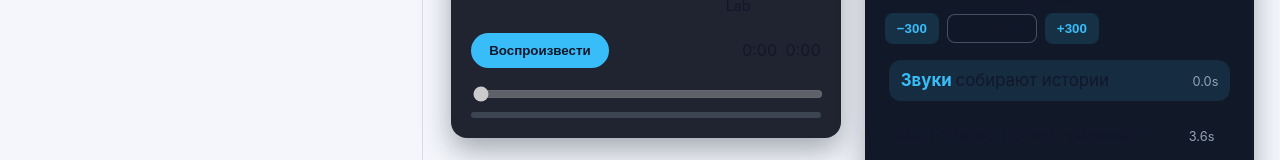
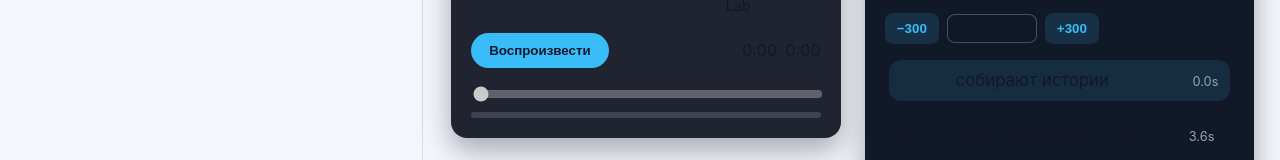
Before and after one commit to rtalyutin/aik-front, a React (Vite) app: page / in a window 1280 px wide. Shown: the part 444-604 px from the top of the page. Built offline with nearby package versions, Linux system fonts and the light colour scheme.

Commit message:
feat: animate lyrics word progress

```diff
--- a/src/features/lyrics/Lyrics.jsx
+++ b/src/features/lyrics/Lyrics.jsx
@@ -1,6 +1,7 @@
 import React, { useEffect, useMemo, useRef } from 'react';
 import lyricsConfig from './config.json';
 import { usePlayback } from '../player/PlaybackProvider.jsx';
+import { calculateWordProgress } from './wordProgress.js';
 import './lyrics.css';
 
 const getActiveIndex = (items, timeMs) => {
@@ -45,6 +46,11 @@ function Lyrics() {
     const words = lines[activeLineIndex]?.words ?? [];
     return getActiveIndex(words, effectiveTimeMs);
   }, [activeLineIndex, effectiveTimeMs, lines]);
+
+  const { progress: activeWordProgress, hasTiming: activeWordHasTiming } = useMemo(
+    () => calculateWordProgress(lines, activeLineIndex, activeWordIndex, effectiveTimeMs),
+    [activeLineIndex, activeWordIndex, effectiveTimeMs, lines],
+  );
 
   useEffect(() => {
     if (lineRefs.current[activeLineIndex]) {
@@ -122,10 +128,21 @@ function Lyrics() {
                   {words.length > 0
                     ? words.map((word, wordIndex) => {
                         const isActiveWord = isActiveLine && wordIndex === activeWordIndex;
+                        const wordClassName = `lyrics__word${
+                          isActiveWord ? ' lyrics__word--active' : ''
+                        }${
+                          isActiveWord && activeWordHasTiming ? ' lyrics__word--timed' : ''
+                        }`;
+                        const wordStyle =
+                          isActiveWord && activeWordHasTiming
+                            ? { '--word-progress': activeWordProgress }
+                            : undefined;
+
                         return (
                           <span
                             key={word.id}
-                            className={`lyrics__word${isActiveWord ? ' lyrics__word--active' : ''}`}
+                            className={wordClassName}
+                            style={wordStyle}
                             aria-current={isActiveWord ? 'true' : undefined}
                           >
                             {word.text}
--- a/src/features/lyrics/lyrics.css
+++ b/src/features/lyrics/lyrics.css
@@ -99,12 +99,33 @@
 }
 
 .lyrics__word {
-  transition: color 120ms ease;
+  --word-progress: 0;
+  position: relative;
+  transition: color 120ms ease, background-image 180ms ease;
+  background-size: 100% 100%;
+  background-repeat: no-repeat;
 }
 
 .lyrics__word--active {
   color: var(--accent, #38bdf8);
   font-weight: 700;
+}
+
+.lyrics__word--timed {
+  color: transparent;
+  background-image: linear-gradient(
+    to right,
+    var(--accent, #38bdf8) 0%,
+    var(--accent, #38bdf8) calc(var(--word-progress) * 100%),
+    currentColor calc(var(--word-progress) * 100%),
+    currentColor 100%
+  );
+  -webkit-background-clip: text;
+  background-clip: text;
+}
+
+.lyrics__word--active:not(.lyrics__word--timed) {
+  color: var(--accent, #38bdf8);
 }
 
 .lyrics__timestamp {
--- /dev/null
+++ b/src/features/lyrics/wordProgress.js
@@ -0,0 +1,84 @@
+export function clamp(value, min = 0, max = 1) {
+  if (!Number.isFinite(value)) {
+    return min;
+  }
+
+  if (value < min) {
+    return min;
+  }
+
+  if (value > max) {
+    return max;
+  }
+
+  return value;
+}
+
+function getNextTimestamp(lines, lineIndex, wordIndex) {
+  const line = lines[lineIndex];
+  const words = line?.words ?? [];
+  const nextWord = words[wordIndex + 1];
+
+  if (nextWord && Number.isFinite(nextWord.timeMs)) {
+    return nextWord.timeMs;
+  }
+
+  const nextLine = lines[lineIndex + 1];
+  if (!nextLine) {
+    return undefined;
+  }
+
+  if (Array.isArray(nextLine.words) && nextLine.words.length > 0) {
+    const firstNextWord = nextLine.words[0];
+
+    if (Number.isFinite(firstNextWord.timeMs)) {
+      return firstNextWord.timeMs;
+    }
+  }
+
+  if (Number.isFinite(nextLine.timeMs)) {
+    return nextLine.timeMs;
+  }
+
+  return undefined;
+}
+
+export function calculateWordProgress(lines, activeLineIndex, activeWordIndex, effectiveTimeMs) {
+  if (!Array.isArray(lines) || lines.length === 0) {
+    return { progress: 0, hasTiming: false };
+  }
+
+  if (activeLineIndex < 0 || activeWordIndex < 0) {
+    return { progress: 0, hasTiming: false };
+  }
+
+  const line = lines[activeLineIndex];
+  const words = line?.words ?? [];
+  const word = words[activeWordIndex];
+
+  if (!word || !Number.isFinite(word.timeMs)) {
+    return { progress: 0, hasTiming: false };
+  }
+
+  const startTime = word.timeMs;
+  const endTime = getNextTimestamp(lines, activeLineIndex, activeWordIndex);
+
+  if (!Number.isFinite(effectiveTimeMs)) {
+    return { progress: 0, hasTiming: Boolean(endTime) };
+  }
+
+  if (!Number.isFinite(endTime) || endTime <= startTime) {
+    return {
+      progress: effectiveTimeMs >= startTime ? 1 : 0,
+      hasTiming: false,
+    };
+  }
+
+  const rawProgress = (effectiveTimeMs - startTime) / (endTime - startTime);
+  return {
+    progress: clamp(rawProgress),
+    hasTiming: true,
+  };
+}
+
+export default calculateWordProgress;
--- a/src/features/player/PlaybackProvider.jsx
+++ b/src/features/player/PlaybackProvider.jsx
@@ -8,7 +8,7 @@ import React, {
   useState,
 } from 'react';
 
-const PlaybackContext = createContext(null);
+export const PlaybackContext = createContext(null);
 
 export function PlaybackProvider({ children }) {
   const [track, setTrack] = useState(null);
```
Also changed, not shown: 2 other files (tests, documents, lock files or other folders).
